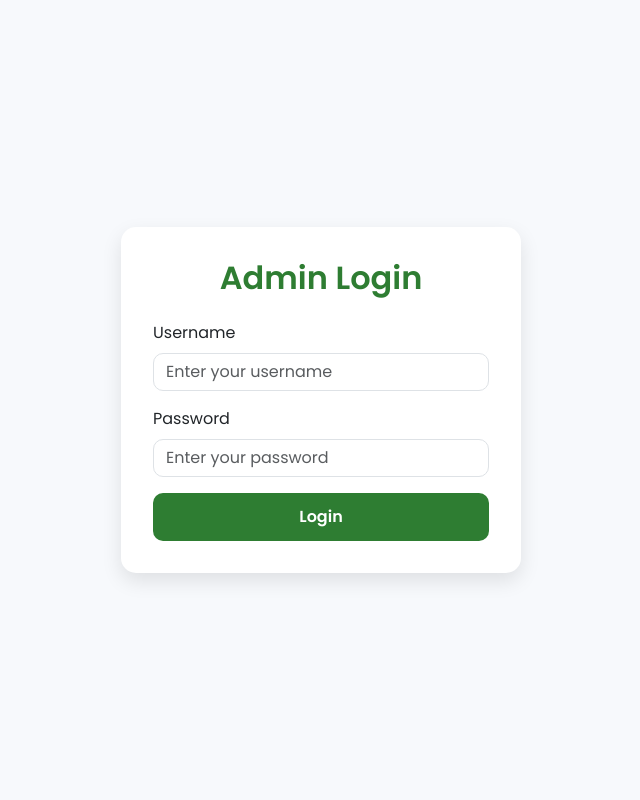
After one commit to XDMcShots/Comp-Sci-IA, a Flask app: page /login in a window 1280 px wide. The commit adds this page. Shown: the whole page, without its empty margins (319-959 px from the left). Run offline with Flask 3, Linux system fonts and the light colour scheme.

Commit message:
Minor changes

```diff
--- a/templates/events.html
+++ b/templates/events.html
@@ -134,12 +134,11 @@
     <footer id="foot">
       <div class="footer-container">
         <div class="footer-column">
-          <h3><a href="{{ url_for('home') }}">Home</a></h3>
+          <h3><a href="/">Home</a></h3>
           <p><a href="{{ url_for('about') }}">About</a></p>
           <p><a href="{{ url_for('events') }}">Events</a></p>
           <p><a href="{{ url_for('team') }}">Team</a></p>
           <p><a href="{{ url_for('get_involved') }}">Get Involved</a></p>
-          <p><a href="#foot">Contact Us</a></p>
         </div>
         <div class="footer-column">
           <h3>Addresses</h3>
--- a/templates/get_involved.html
+++ b/templates/get_involved.html
@@ -114,7 +114,6 @@
           <p><a href="{{ url_for('events') }}">Events</a></p>
           <p><a href="{{ url_for('team') }}">Team</a></p>
           <p><a href="{{ url_for('get_involved') }}">Get Involved</a></p>
-          <p><a href="#foot">Contact Us</a></p>
         </div>
         <div class="footer-column">
           <h3>Addresses</h3>
--- /dev/null
+++ b/templates/login.html
@@ -0,0 +1,92 @@
+<!DOCTYPE html>
+<html lang="en">
+  <head>
+    <meta charset="UTF-8" />
+    <meta name="viewport" content="width=device-width, initial-scale=1.0" />
+    <title>Login | Green Cycle Drive</title>
+    <link
+      href="https://cdn.jsdelivr.net/npm/bootstrap@5.3.7/dist/css/bootstrap.min.css"
+      rel="stylesheet"
+    />
+    <link
+      href="https://fonts.googleapis.com/css2?family=Poppins:wght@400;600&display=swap"
+      rel="stylesheet"
+    />
+    <style>
+      body {
+        font-family: "Poppins", sans-serif;
+        background: #f7f9fc;
+        display: flex;
+        justify-content: center;
+        align-items: center;
+        height: 100vh;
+      }
+      .login-card {
+        width: 100%;
+        max-width: 400px;
+        background: white;
+        padding: 2rem;
+        border-radius: 15px;
+        box-shadow: 0px 8px 20px rgba(0, 0, 0, 0.1);
+      }
+      .login-card h2 {
+        text-align: center;
+        font-weight: 600;
+        margin-bottom: 1.5rem;
+        color: #2e7d32; /* green accent */
+      }
+      .form-control {
+        border-radius: 10px;
+      }
+      .btn-login {
+        width: 100%;
+        border-radius: 10px;
+        background: #2e7d32;
+        border: none;
+        color: white;
+        font-weight: 600;
+        padding: 0.75rem;
+        transition: 0.3s;
+      }
+      .btn-login:hover {
+        background: #1b5e20;
+      }
+    </style>
+  </head>
+  <body>
+    <div class="login-card">
+      <h2>Admin Login</h2>
+      <form method="POST" action="/login">
+        <div class="mb-3">
+          <label for="username" class="form-label">Username</label>
+          <input
+            type="text"
+            class="form-control"
+            id="username"
+            name="username"
+            placeholder="Enter your username"
+            required
+          />
+        </div>
+        <div class="mb-3">
+          <label for="password" class="form-label">Password</label>
+          <input
+            type="password"
+            class="form-control"
+            id="password"
+            name="password"
+            placeholder="Enter your password"
+            required
+          />
+        </div>
+        <button type="submit" class="btn-login">Login</button>
+      </form>
+    </div>
+
+    <script
+      src="https://cdn.jsdelivr.net/npm/bootstrap@5.3.7/dist/js/bootstrap.bundle.min.js"
+      integrity="sha384-ndDqU0Gzau9qJ1lfW4pNLlhNTkCfHzAVBReH9diLvGRem5+R9g2FzA8ZGN954O5Q"
+      crossorigin="anonymous"
+    ></script>
+  </body>
+</html>
--- a/templates/team.html
+++ b/templates/team.html
@@ -204,12 +204,11 @@
     <footer id="foot">
       <div class="footer-container">
         <div class="footer-column">
-          <h3><a href="{{ url_for('home') }}">Home</a></h3>
+          <h3><a href="/">Home</a></h3>
           <p><a href="{{ url_for('about') }}">About</a></p>
           <p><a href="{{ url_for('events') }}">Events</a></p>
           <p><a href="{{ url_for('team') }}">Team</a></p>
           <p><a href="{{ url_for('get_involved') }}">Get Involved</a></p>
-          <p><a href="#foot">Contact Us</a></p>
         </div>
         <div class="footer-column">
           <h3>Addresses</h3>
```
Also changed, not shown: app.py (+4 -3 lines), templates/about.html (+5 -6 lines), templates/admin_dashboard.html (added, +13 -0 lines), templates/index.html (+7 -8 lines).
